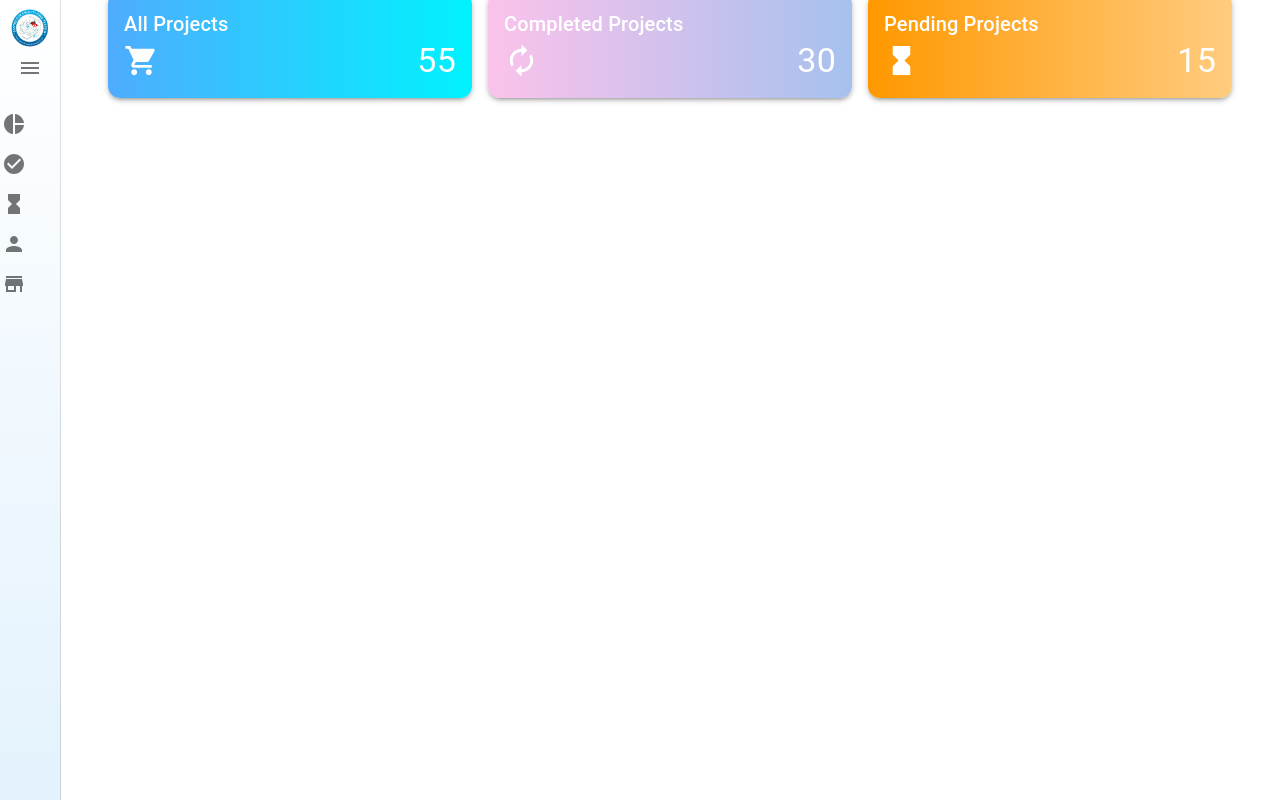
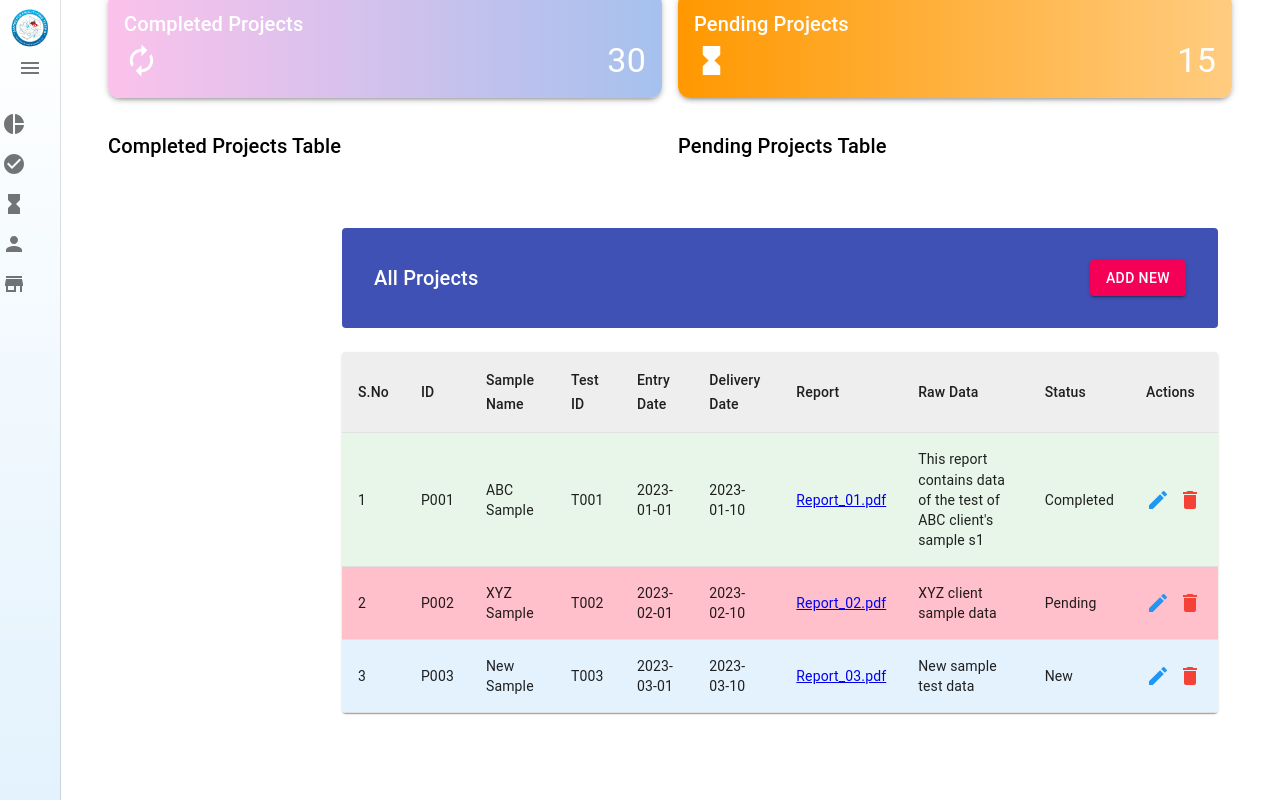
Before and after one commit to VishalGoel11/Ccft-Management-Frontend, a React (Create React App) app: page /dashboard in a window 1280 px wide. Built offline with nearby package versions, Linux system fonts and the light colour scheme.

Commit message:
client and allproject at afrontned is done

```diff
--- a/src/container/ClientForm.js
+++ b/src/container/ClientForm.js
@@ -14,17 +14,19 @@ import {
 } from '@mui/material';
 
 const StyledCard = styled(Card)({
-  maxWidth: 600,
-  margin: '32px auto',
+  maxWidth: 500,
+  margin: '0 auto',
   backgroundColor: '#f8fafc',
   boxShadow: '0 4px 6px -1px rgb(0 0 0 / 0.1)',
   borderRadius: '12px',
 });
 
 const FormContainer = styled(Box)({
-  padding: '24px',
+  padding: '16px',
   backgroundColor: 'white',
   borderRadius: '8px',
+  maxHeight: '70vh',
+  overflowY: 'auto',
 });
 
 const StyledTextField = styled(TextField)({
@@ -75,34 +77,35 @@ const ClientForm = ({
           sx={{
             bgcolor: '#3f51b5',
             color: 'white',
-            p: 3,
+            p: 2,
             borderTopLeftRadius: '12px',
             borderTopRightRadius: '12px',
           }}
         >
-          <Typography variant="h5">
+          <Typography variant="h6">
             {isEditMode ? 'Edit Client' : 'Create New Client'}
           </Typography>
         </Box>
 
         <FormContainer>
           <form onSubmit={handleSubmit}>
-            {/* ID field - only visible in edit mode, non-editable */}
-            {localFormData.id && (
+            {/* Client ID field - only visible in edit mode, non-editable */}
+            {isEditMode && (
               <StyledTextField
                 fullWidth
                 label="Client ID"
-                name="id"
-                value={localFormData.id || 'Will be generated automatically'}
+                name="c_id"
+                value={localFormData.c_id || 'Will be generated automatically'}
                 InputProps={{
                   readOnly: true,
                 }}
                 sx={{
-                  mb: 3,
+                  mb: 2,
                   "& .MuiInputBase-input.Mui-disabled": {
                     WebkitTextFillColor: "#666",
                   }
                 }}
+                size="small"
                 disabled
               />
             )}
@@ -110,78 +113,93 @@ const ClientForm = ({
             <StyledTextField
               fullWidth
               label="Client Name"
-              name="client_name"
-              value={localFormData.client_name || ''}
+              name="c_name"
+              value={localFormData.c_name || ''}
               onChange={handleChange}
-              sx={{ mb: 3 }}
-              required
-            />
-
-            <StyledTextField
-              fullWidth
-              label="Client Email"
-              name="client_email"
-              type="email"
-              value={localFormData.client_email || ''}
-              onChange={handleChange}
-              sx={{ mb: 3 }}
-              required
-            />
-
-            <StyledTextField
-              fullWidth
-              label="Client Phone"
-              name="client_phone"
-              type="tel"
-              value={localFormData.client_phone || ''}
-              onChange={handleChange}
-              sx={{ mb: 3 }}
-              required
-            />
-
-            <StyledTextField
-              fullWidth
-              label="Company Name"
-              name="company_name"
-              value={localFormData.company_name || ''}
-              onChange={handleChange}
-              sx={{ mb: 3 }}
+              sx={{ mb: 2 }}
+              size="small"
               required
             />
 
             <StyledTextField
               fullWidth
               label="Address"
-              name="client_address"
-              value={localFormData.client_address || ''}
+              name="c_full_address"
+              value={localFormData.c_full_address || ''}
               onChange={handleChange}
               multiline
-              rows={3}
-              sx={{ mb: 3 }}
+              rows={2}
+              sx={{ mb: 2 }}
+              size="small"
               required
             />
 
-            <FormControl fullWidth sx={{ mb: 3 }}>
-              <InputLabel>Status</InputLabel>
-              <Select
-                name="client_status"
-                value={localFormData.client_status || ''}
+            <StyledTextField
+              fullWidth
+              label="GST Number"
+              name="c_gst"
+              value={localFormData.c_gst || ''}
+              onChange={handleChange}
+              sx={{ mb: 2 }}
+              size="small"
+              required
+            />
+
+            <StyledTextField
+              fullWidth
+              label="Point of Contact"
+              name="c_poc"
+              value={localFormData.c_poc || ''}
+              onChange={handleChange}
+              sx={{ mb: 2 }}
+              size="small"
+              required
+            />
+
+            <StyledTextField
+              fullWidth
+              label="Phone Number"
+              name="c_phone_number"
+              type="tel"
+              value={localFormData.c_phone_number || ''}
+              onChange={handleChange}
+              sx={{ mb: 2 }}
+              size="small"
+              required
+            />
+
+            <Box sx={{ display: 'flex', gap: 2, mb: 2 }}>
+              <StyledTextField
+                label="Arrival Date"
+                name="c_received_date"
+                type="date"
+                value={localFormData.c_received_date || ''}
                 onChange={handleChange}
-                label="Status"
+                InputLabelProps={{ shrink: true }}
+                size="small"
                 required
-              >
-                <MenuItem value="active">Active</MenuItem>
-                <MenuItem value="inactive">Inactive</MenuItem>
-                <MenuItem value="suspended">Suspended</MenuItem>
-              </Select>
-            </FormControl>
+                sx={{ flex: 1 }}
+              />
+
+              <StyledTextField
+                label="Delivery Date"
+                name="c_delivery_date"
+                type="date"
+                value={localFormData.c_delivery_date || ''}
+                onChange={handleChange}
+                InputLabelProps={{ shrink: true }}
+                size="small"
+                required
+                sx={{ flex: 1 }}
+              />
+            </Box>
 
             <Box
               sx={{
                 display: 'flex',
                 justifyContent: 'flex-end',
                 gap: 2,
-                mt: 4,
+                mt: 2,
               }}
             >
               <Button
@@ -195,6 +213,7 @@ const ClientForm = ({
                     backgroundColor: 'rgba(63, 81, 181, 0.04)',
                   },
                 }}
+                size="small"
               >
                 Cancel
               </Button>
@@ -207,6 +226,7 @@ const ClientForm = ({
                     bgcolor: '#303f9f',
                   },
                 }}
+                size="small"
               >
                 {isEditMode ? 'Update' : 'Create'}
               </Button>
--- a/src/container/client.js
+++ b/src/container/client.js
@@ -59,18 +59,67 @@ const Client = () => {
     setEditingClient(null);
   };
 
-  const handleSubmit = (data) => {
+  const handleSubmit = async (data) => {
+    try {
+      const token = getLocalStorage();
+      let response;
+
       if (editingClient) {
+        // If editing, send a PUT request
+        response = await handleHttpRequest(
+          "PUT",
+          `${getAllClient}/${editingClient.id}`,
+          data,
+          true,
+          token
+        );
+
+        if (response.status === 202) {
           setClients(
             clients.map((c) => (c.id === editingClient.id ? { ...c, ...data } : c))
           );
+          Swal.fire({
+            title: 'Success',
+            text: 'Client updated successfully',
+            icon: 'success',
+            timer: 1500,
+            showConfirmButton: false
+          });
         } else {
-      setClients([...clients, { id: Date.now().toString(), ...data }]);
+          Swal.fire('Error', 'Failed to update client', 'error');
         }
+      } else {
+        // If creating new, send a POST request
+        response = await handleHttpRequest(
+          "POST",
+          getAllClient,
+          data,
+          true,
+          token
+        );
+
+        if (response.status === 201) {
+          setClients([...clients, response.data]);
+          Swal.fire({
+            title: 'Success',
+            text: 'Client added successfully',
+            icon: 'success',
+            timer: 1500,
+            showConfirmButton: false
+          });
+        } else {
+          Swal.fire('Error', 'Failed to add client', 'error');
+        }
+      }
+    } catch (error) {
+      console.log(error);
+      Swal.fire('Error', 'Something went wrong', 'error');
+    }
+
     handleClose();
   };
 
-  const handleDelete = (id) => {
+  const handleDelete = async (id) => {
     Swal.fire({
       title: 'Are you sure?',
       text: "You won't be able to revert this!",
@@ -79,14 +128,42 @@ const Client = () => {
       confirmButtonColor: '#3085d6',
       cancelButtonColor: '#d33',
       confirmButtonText: 'Yes, delete it!'
-    }).then((result) => {
+    }).then(async (result) => {
       if (result.isConfirmed) {
+        try {
+          const token = getLocalStorage();
+          const response = await handleHttpRequest(
+            "DELETE",
+            `${getAllClient}/${id}`,
+            "",
+            true,
+            token
+          );
+
+          if (response.status === 200 || response.status === 204) {
             setClients(clients.filter((client) => client.id !== id));
+            Swal.fire({
+              title: 'Deleted!',
+              text: 'Your client has been deleted.',
+              icon: 'success',
+              timer: 1500,
+              showConfirmButton: false
+            });
+          } else {
             Swal.fire(
-          'Deleted!',
-          'Your client has been deleted.',
-          'success'
+              'Error',
+              'Failed to delete client',
+              'error'
             );
+          }
+        } catch (error) {
+          console.log(error);
+          Swal.fire(
+            'Error',
+            'Something went wrong',
+            'error'
+          );
+        }
       }
     });
   };
@@ -111,7 +188,7 @@ const Client = () => {
             alignItems: "center",
             backgroundColor: "#3f51b5",
             color: "white",
-            p: 4,
+            p: 2,
             borderRadius: 1,
           }}
         >
@@ -125,14 +202,16 @@ const Client = () => {
               "&:hover": {
                 backgroundColor: "#c51162",
               },
+              py: 1,
             }}
+            size="small"
           >
             ADD NEW CLIENT
           </Button>
         </Box>
 
         <TableContainer component={Paper} sx={{ mt: 3 }}>
-          <Table>
+          <Table size="small">
             <TableHead sx={{ backgroundColor: "#eeeeee" }}>
               <TableRow>
                 <TableCell>S.No</TableCell>
@@ -164,16 +243,18 @@ const Client = () => {
                       <IconButton
                         onClick={() => handleOpen(client)}
                         aria-label="edit"
-                        sx={{ color: "#2196f3" }}
+                        sx={{ color: "#2196f3", p: 0.5 }}
+                        size="small"
                       >
-                        <EditIcon />
+                        <EditIcon fontSize="small" />
                       </IconButton>
                       <IconButton
                         onClick={() => handleDelete(client.id)}
                         aria-label="delete"
-                        sx={{ color: "#f44336" }}
+                        sx={{ color: "#f44336", p: 0.5 }}
+                        size="small"
                       >
-                        <DeleteIcon />
+                        <DeleteIcon fontSize="small" />
                       </IconButton>
                     </Box>
                   </TableCell>
@@ -193,7 +274,13 @@ const Client = () => {
           justifyContent: "center",
         }}
       >
-        <Box sx={{ width: "100%", maxWidth: 600, mx: 2 }}>
+        <Box sx={{
+          width: "100%",
+          maxWidth: 500,
+          mx: 2,
+          maxHeight: '80vh',
+          outline: 'none'
+        }}>
           <ClientForm
             formData={editingClient || {}}
             onSubmit={handleSubmit}
--- a/src/container/dashboard.js
+++ b/src/container/dashboard.js
@@ -21,6 +21,7 @@ import AutorenewIcon from "@mui/icons-material/Autorenew";
 import HourglassFullIcon from "@mui/icons-material/HourglassFull";
 import { BarChart, Bar, XAxis, YAxis, Tooltip, Legend, ResponsiveContainer } from "recharts";
 import Sidebar from "./sidebar";
+import AllProjects from "./AllProjects"; // Import the AllProjects component
 
 const Dashboard = () => {
   const navigate = useNavigate();
@@ -36,13 +37,6 @@ const Dashboard = () => {
   ];
 
   const cardData = [
-    {
-      title: "All Projects",
-      value: 55,
-      icon: <ShoppingCartIcon fontSize="large" />,
-      color: "linear-gradient(to right, #4facfe, #00f2fe)",
-      path: "/all-projects"
-    },
     {
       title: "Completed Projects",
       value: 30,
@@ -68,30 +62,11 @@ const Dashboard = () => {
           <AppBar position="fixed" sx={{ width: "calc(100% - 200px)" }} />
 
           <Container maxWidth="lg" sx={{ marginTop: -10 }}>
-            {/* <Grid container justifyContent="center" spacing={2}>
-              <Grid item xs={12}>
-                <Box display="flex" justifyContent="center">
-                  <ResponsiveContainer width="100%" height={500}>
-                    <BarChart data={data} margin={{ top: 70, right: 30, left: 0, bottom: 10 }}>
-                      <XAxis dataKey="day" />
-                      <YAxis />
-                      <Tooltip />
-                      <Legend />
-                      <Bar dataKey="All" fill="#4facfe" />
-                      <Bar dataKey="Completed" fill="#4caf50" />
-                      <Bar dataKey="Pending" fill="#f44336" />
-                    </BarChart>
-                  </ResponsiveContainer>
-                </Box>
-              </Grid>
-            </Grid> */}
-
             <Grid container spacing={2} mt={4}>
-              {cardData.map((card, index) => (
-                <Grid item xs={12} sm={6} md={4} key={index}>
+              <Grid item xs={12} sm={6}>
                 <Card
                   sx={{
-                      background: card.color,
+                    background: cardData[0].color,
                     borderRadius: 3,
                     p: 2,
                     color: "white",
@@ -101,17 +76,55 @@ const Dashboard = () => {
                     boxShadow: 3,
                     cursor: "pointer"
                   }}
-                    onClick={() => navigate(card.path)}
+                  onClick={() => navigate(cardData[0].path)}
                 >
-                    <Typography variant="h6">{card.title}</Typography>
+                  <Typography variant="h6">{cardData[0].title}</Typography>
                   <Box display="flex" alignItems="center" justifyContent="space-between">
-                      {card.icon}
-                      <Typography variant="h4">{card.value}</Typography>
+                    {cardData[0].icon}
+                    <Typography variant="h4">{cardData[0].value}</Typography>
                   </Box>
                 </Card>
               </Grid>
-              ))}
+              <Grid item xs={12} sm={6}>
+                <Card
+                  sx={{
+                    background: cardData[1].color,
+                    borderRadius: 3,
+                    p: 2,
+                    color: "white",
+                    display: "flex",
+                    flexDirection: "column",
+                    justifyContent: "space-between",
+                    boxShadow: 3,
+                    cursor: "pointer"
+                  }}
+                  onClick={() => navigate(cardData[1].path)}
+                >
+                  <Typography variant="h6">{cardData[1].title}</Typography>
+                  <Box display="flex" alignItems="center" justifyContent="space-between">
+                    {cardData[1].icon}
+                    <Typography variant="h4">{cardData[1].value}</Typography>
+                  </Box>
+                </Card>
               </Grid>
+            </Grid>
+
+            <Box mt={4}>
+              <Grid container spacing={2}>
+                <Grid item xs={12} sm={6}>
+                  <Typography variant="h6">Completed Projects Table</Typography>
+                  {/* Add your completed projects table here */}
+                </Grid>
+                <Grid item xs={12} sm={6}>
+                  <Typography variant="h6">Pending Projects Table</Typography>
+                  {/* Add your pending projects table here */}
+                </Grid>
+              </Grid>
+            </Box>
+
+            <Box mt={4}>
+              <AllProjects /> {/* Include the AllProjects component */}
+            </Box>
           </Container>
         </Box>
       </Box>
```
Lines whose indentation alone changed are shown as unchanged.
